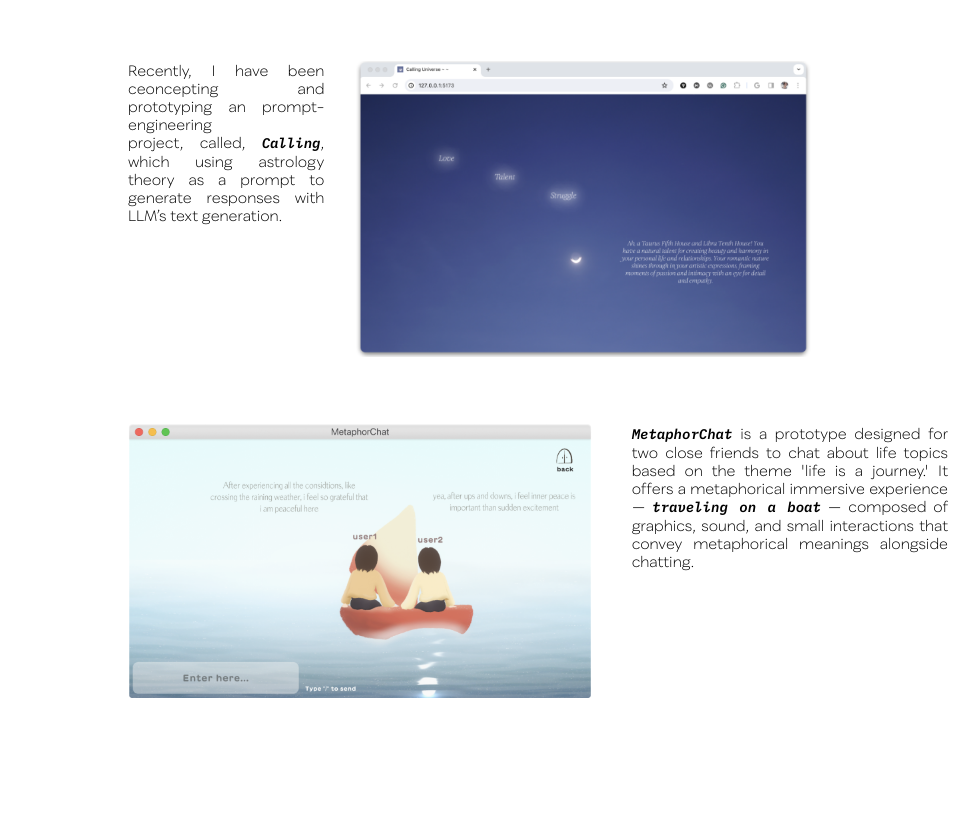
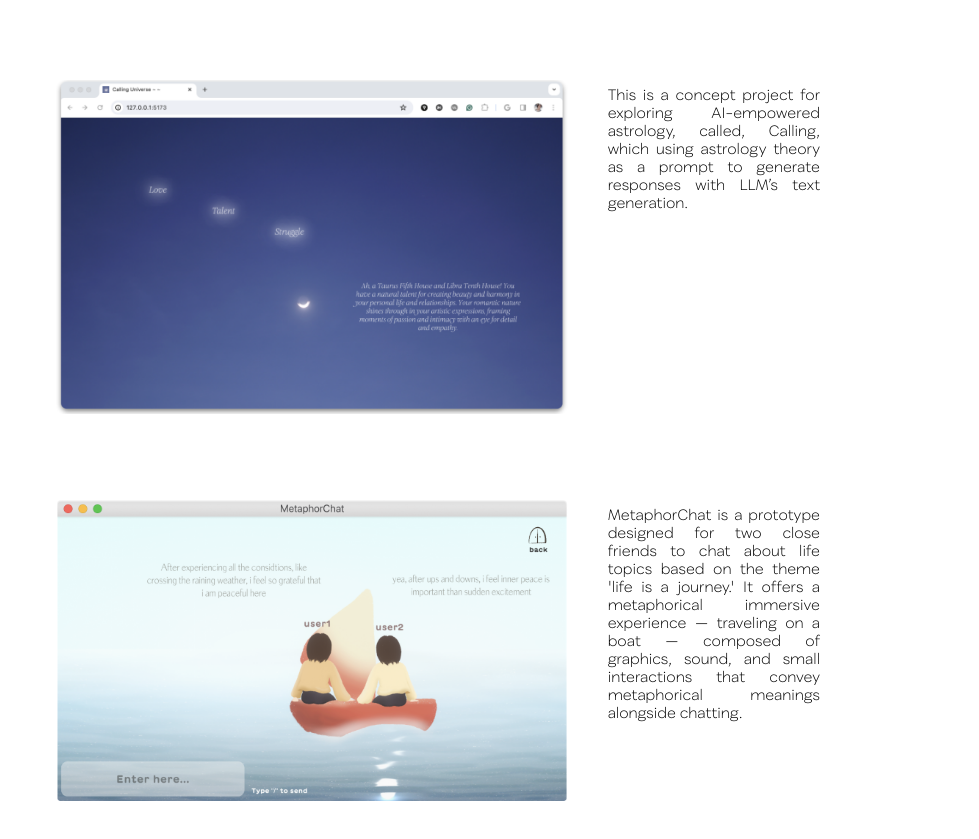
Before and after one commit to thisjjjjjc/thisjjjjjc.github.io, a plain HTML site: page Play.html in a window 1280 px wide. Shown: the part 475-1314 px from the top of the page, without its empty margins (246-1225 px from the left). Before the commit the page ends 1240 px from the top, so only its background shows below. Drawn offline with nearby package versions, Linux system fonts and the light colour scheme; a script that the page names is missing; a web font is replaced by a local one.

Commit message:
Update Play.html

```diff
--- a/Play.html
+++ b/Play.html
@@ -82,28 +82,43 @@
     </div>
 
 
+          <div class="column-xs-12 column-md-1">
+        <p style="padding-top: 1rem; padding-left:8rem; line-height: 1.2;font-size: 20px; font-family: 'lumasan_bold';"> </p>
+
+    </div>
+
+<div  style="padding-top: 1rem;  padding-left: 4.5rem; padding-right: 1.5rem;" class="column-xs-12 column-md-7">
+  <div style="padding:10% 0 0 0;position:relative;">
+     <a  target="_blank" href="assets/Calling.pdf"> <img style=" width:100%;" src="assets/img/calling.png"></a>
+
+      </div></div>
 
 
+  <div class="column-xs-12 column-md-4">
+           <p style="padding-top: 4.5rem; padding-right:8rem; line-height: 1.2;font-size: 15px; font-family: 'lumasan_thin';"> This is a concept project for exploring AI-empowered astrology, called, Calling, which using astrology theory as a prompt to generate responses with LLM’s text generation. </p>
+    </div>
 
 
-          <div class="column-xs-12 column-md-5">
-        <p style="padding-top:3rem; padding-left: 18rem; line-height: 1.2;font-size: 15px; font-family: 'lumasan_thin';"> Recently, I have been ceoncepting and prototyping an prompt-engineering <br>project, called, <a  target="_blank" href="assets/Calling.pdf"><font style="font-family: 'IBM Plex Mono', monospace; font-style: italic; font-weight: 600; font-size:14px;">Calling</font></a>, which using astrology theory as a prompt to generate responses with LLM’s text generation.</p>
+                  <div class="column-xs-12 column-md-1">
+        <p style="padding-top: 1rem; padding-left:8rem; line-height: 1.2;font-size: 20px; font-family: 'lumasan_bold';"> </p>
+
     </div>
 
-          <div style = "padding-top:3rem; padding-left: 1rem; padding-right: 3rem;" class="column-xs-12 column-md-6">
-            <a  target="_blank" href="assets/Calling.pdf"> <img src="assets/img/calling.png"></a>
+<div  style="padding-top: 1rem;  padding-left: 4.5rem; padding-right: 1.5rem;" class="column-xs-12 column-md-7">
+  <div style="padding:10% 0 0 0;position:relative;">
+     <a  target="_blank" href="https://www.youtube.com/watch?v=D_mfKGdF6MU"> <img style=" width:100%;"  src="assets/img/metaphorchat.png"></a>
+
+
+      </div></div>
+
+
+  <div class="column-xs-12 column-md-4">
+    <p style="padding-top: 4.5rem; padding-right:8rem; line-height: 1.2;font-size: 15px; font-family: 'lumasan_thin';"> MetaphorChat is a prototype designed for two close friends to chat about life topics based on the theme 'life is a journey.' It offers a metaphorical immersive experience — traveling on a boat — composed of graphics, sound, and small interactions that convey metaphorical meanings alongside chatting. </p>
+
 
     </div>
 
 
-         <div  style="padding-top: 3rem;  padding-left: 18rem;  padding-right: 5rem;padding-right: 0rem;" class="column-xs-12 column-md-8">
-            <a  target="_blank" href="https://www.youtube.com/watch?v=D_mfKGdF6MU"> <img src="assets/img/metaphorchat.png"></a>
-
-
-      </div>
-            <div class="column-xs-12 column-md-4">
-           <p style="padding-top: 3rem; padding-left:1.5rem; padding-right:0rem; line-height: 1.2;font-size: 15px; font-family: 'lumasan_thin';"> <font style="font-family: 'IBM Plex Mono', monospace; font-style: italic; font-weight: 600; font-size:14px;">MetaphorChat</font> is a prototype designed for two close friends to chat about life topics based on the theme 'life is a journey.' It offers a metaphorical immersive experience — <a  target="_blank" href="https://www.youtube.com/watch?v=D_mfKGdF6MU"><font style="font-family: 'IBM Plex Mono', monospace; font-style: italic; font-weight: 600; font-size:14px;">traveling on a boat</font></a> — composed of graphics, sound, and small interactions that convey metaphorical meanings alongside chatting. </p>
-    </div>
 
 
 
```
